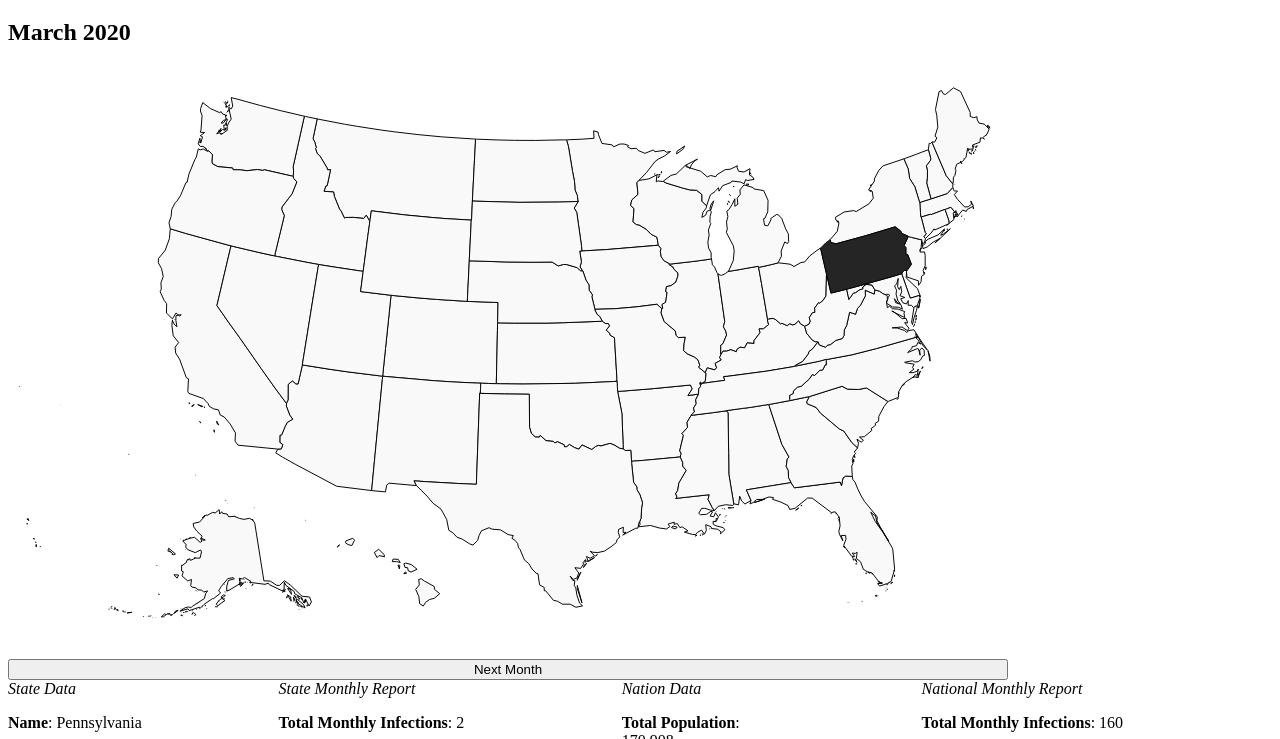
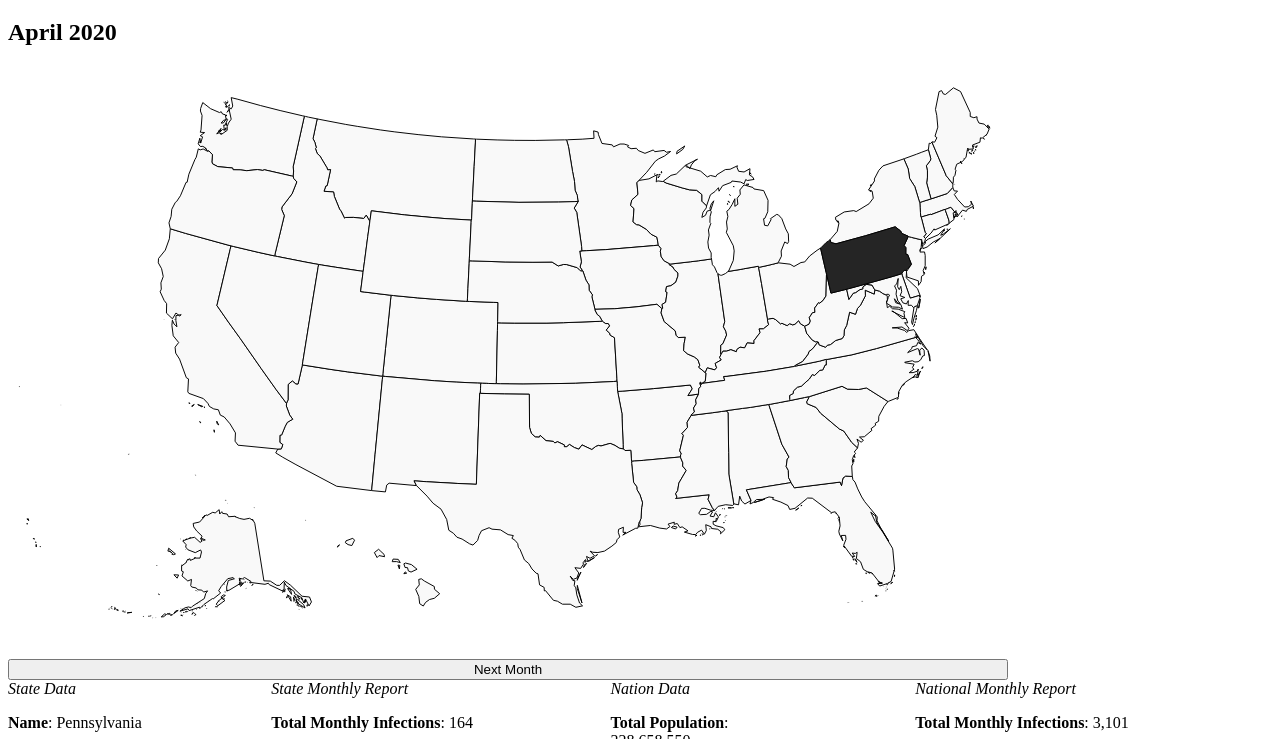
Before and after one commit to amrojjeh/pitt_challenge_2021, a plain HTML site: page index.html in a window 1280 px wide. Both pictures are taken after a click on the button "Next Month". Shown: the part 61-800 px from the top of the page. Drawn offline with Linux system fonts and the light colour scheme.

Commit message:
Finished??

```diff
--- a/index.html
+++ b/index.html
@@ -71,7 +71,7 @@
 </head>
 <body>
 	<h1>United States Map</h1>
-	<h2>March 2020</h2>
+	<h2 id="date">March 2020</h2>
 	<div id="container2">
 		<svg xmlns="http://www.w3.org/2000/svg" version="1.1" id="svg" viewBox="0 0 1000 589" width="1000px">
 			<path class="state" id="MA" data-name="Massachusetts" data-id="MA" d="m956.31178 153.05085-.29118-.19412v.29119l.29118-.0971zm-2.91189-2.6207.67944-.29119v-.38825l-.67944.67944zm12.03583-7.57092-.0971-1.35889-.19412-.7765.29119 2.13539zm-42.41659-9.9975-.67944.29119-5.5326 1.65007-1.94126.67944-2.23245.67944-.7765.29119v.29119l.29118 5.04728.29119 4.65903.29119 4.27078.48532.29119 1.74714-.48532 7.86211-2.32951.19412.48531 13.97709-5.33847.0971.19413 1.26182-.48532 4.4649-1.74713 4.27078 5.14434.58238-.48531.29119-1.45595-.0971 2.32952h.97063l.29119 1.16475.87357 1.65008 4.56197-5.5326 3.78546 1.26182.87357-1.94126 6.21204-3.30015-2.62071-5.14435.67945 3.30015-3.20309 2.42658-3.59133.29119-7.18267-7.66799-3.20309-4.85315 3.20309-3.39721-3.30015-.19413-1.35888-3.20308-.0971-.19413-5.53259 6.01791-12.22996 4.07666-3.97959 1.26182z"/>
@@ -140,7 +140,10 @@
 		let stateMonthlyReportDiv = document.getElementById("stateMonthlyReport");
 		let nationMonthlyReportDiv = document.getElementById("nationMonthlyReport");
 		let nationDataDiv = document.getElementById("nationData");
+		let dateH2 = document.getElementById("date");
 		let months = ["January", "February", "March", "April", "May", "June", "July", "August", "September", "October", "November", "December"];
+		let month_index = 2;
+		let year = 2020;
 
 		function generatePerson(state) {
 			return {
@@ -148,11 +151,20 @@
 				"vacation_frequency": Math.random(),
 				"work_frequency": Math.random() * 20 + 10,
 				"work_type": {
-					"contact": Math.random() * 3 + 1,
+					"contact": Math.random() * 10 + 1,
 					"outer": Math.random() < .3,
 				},
-				"infected": Math.random() < 0.001,
+				"infected": false,
 				"taxes_paid": Math.random() * 300 + 200,
+				"immune_for": 0, // in months
+				"infect": function () {
+					if (Math.random() <= (0.02 - 0.01 * this.immune_for)) {
+						this.infected = true;
+						this.immune_for = 0;
+						return true;
+					}
+					return false;
+				},
 			}
 		}
 
@@ -161,6 +173,10 @@
 				state.hidden.persons = [];
 				for (var x = 0; x < meta.simulated_population * state.hidden.population_proportion; ++x) {
 					state.hidden.persons.push(generatePerson(state));
+				}
+
+				for (var x = 0; x < state.hidden.infectivity_proportion * meta.real_infectivity / meta.real_per_simulated; ++x) {
+					state.hidden.persons[x].infected = true;
 				}
 			}
 		}
@@ -176,20 +192,16 @@
 		function updateInfections() {
 			for ([_, state] of Object.entries(states)) {
 				let infected = countInfected(state);
-				state.Infected = fObject.format(Math.round(infected * meta.real_per_simulated));
+				state.Infected = Math.round(infected * meta.real_per_simulated);
 				let proportion = infected / state.hidden.persons.length;
-				// Wanted to do something more dynamic, but that's hard to do with CSS
-				// I'll instead do ranges
-				// let decreaseColor = Math.round(249 * infected / state.hidden.persons.length);
-				// state.hidden.tag.style.fill = `rgb(249, ${249 - decreaseColor}, ${249 - decreaseColor})`;
 
-				if (proportion > 0.9)
+				if (proportion > 0.3)
 					state.hidden.tag.className.baseVal = "state heavy";
-				else if (proportion > 0.75)
+				else if (proportion > 0.25)
 					state.hidden.tag.className.baseVal = "state less-medium";
-				else if (proportion > 0.5)
+				else if (proportion > 0.20)
 					state.hidden.tag.className.baseVal = "state medium";
-				else if (proportion > 0.25)
+				else if (proportion > 0.15)
 					state.hidden.tag.className.baseVal = "state less-light";
 				else
 					state.hidden.tag.className.baseVal = "state light";
@@ -218,6 +230,7 @@
 			monthlyReport["Income Made"] = 0;
 			monthlyReport["Amount Worked"] = 0;
 			monthlyReport["Amount Vacationed"] = 0;
+			monthlyReport["Fatalities"] = 0;
 			return monthlyReport;
 		}
 
@@ -225,12 +238,13 @@
 			meta.total_population = 0;
 			meta.total_infected = 0;
 			for ([_, state] of Object.entries(states)) {
-				if (!state.hidden.current_population) {
-					state.hidden.current_population = Math.round(state.hidden.population_proportion * meta.simulated_population);
-				}
-				meta.total_population += state.hidden.current_population;
+				state.Population = Math.round(state.hidden.persons.length * meta.real_per_simulated);
+				meta.total_population += state.hidden.persons.length;
 				meta.total_infected += countInfected(state);
 			}
+
+			meta.total_infected = Math.round(meta.total_infected * meta.real_per_simulated);
+			meta.total_population = Math.round(meta.total_population * meta.real_per_simulated);
 		}
 
 		function nextMonth() {
@@ -253,29 +267,39 @@
 					state.hidden.monthlyReport["Income Made"] += taxesEarned;
 
 					// Infection stuff
-					if (!person.infected) continue;
+					if (!person.infected) {
+						if (person.immune_for > 0)
+							person.immune_for -= 1;
+						continue;
+					}
 					for (var x = 0; x < amountWorked; ++x) {
 						for (var y = 1; y < person.work_type.contact; ++y) {
-							if (Math.random() < 0.02) {
-								if (!person.work_type.outer) {
+							if (!person.work_type.outer) {
+								if (randomPerson(person.state).infect())
 									state.hidden.monthlyReport["Infection From Local Work"] += 1;
-									randomPerson(person.state).infected = true;
-								} else {
-									let s = randomState();
+							} else {
+								let s = randomState();
+								if (randomPerson(s).infect())
 									s.hidden.monthlyReport["Infection From Interstate Work"] += 1;
-									randomPerson(s).infected = true;
-								}
 							}
 						}
 					}
 
 					for (var x = 0; x < vacationTimes; ++x) {
 						for (var y = 0; y < meta.vacation_type.contact; ++y) {
-							if (Math.random() < 0.02) {
+							if (randomPerson(meta.vacation_state).infect())
 								meta.vacation_state.hidden.monthlyReport["Infection From Vacation"] += 1;
-								randomPerson(meta.vacation_state).infected = true;
-							}
 						}
+					}
+
+					// Does the guy die or recover?
+					if (Math.random() < 0.0016) {
+						// Person dies
+						state.hidden.monthlyReport["Fatalities"] += meta.real_per_simulated;
+						state.hidden.persons = person.state.hidden.persons.filter((e) => e != person);
+					} else {
+						person.infected = false;
+						person.immune_for = 5;
 					}
 
 				} // End of person loop
@@ -299,26 +323,38 @@
 				meta.monthlyReport["Income Made"] += state.hidden.monthlyReport["Income Made"];
 				meta.monthlyReport["Amount Worked"] += state.hidden.monthlyReport["Amount Worked"];
 				meta.monthlyReport["Amount Vacationed"] += state.hidden.monthlyReport["Amount Vacationed"];
+				meta.monthlyReport["Fatalities"] += state.hidden.monthlyReport["Fatalities"];
 				for ([k, v] of Object.entries(state.hidden.monthlyReport)) {
-					state.hidden.monthlyReport[k] = fObject.format(Math.round(v));
+					state.hidden.monthlyReport[k] = Math.round(v);
 				}
+				state.Fatalities += state.hidden.monthlyReport["Fatalities"];
 			}
 
 			for ([k, v] of Object.entries(meta.monthlyReport)) {
-				meta.monthlyReport[k] = fObject.format(Math.round(v));
+				meta.monthlyReport[k] = Math.round(v);
 			}
 
 			meta.money = Math.round(meta.money);
+			meta.Fatalities += meta.monthlyReport["Fatalities"];
 			updateInfections();
 			updatePopulation();
 			displayData(selectedState);
+			if (++month_index > 11) {
+				month_index = 0;
+				year++;
+			}
+			dateH2.innerText = `${months[month_index]} ${year}`;
 		}
 
 		function displayData(state) {
 			var html = "<i>State Data</i>";
 			for ([key, value] of Object.entries(state)) {
-				if (key != "hidden")
-					html += `<p><strong>${key}</strong>: ${value}</p>`;
+				if (key != "hidden") {
+					if (typeof value == "number")
+						html += `<p><strong>${key}</strong>: ${fObject.format(value)}</p>`;
+					else
+						html += `<p><strong>${key}</strong>: ${value}</p>`;
+				}
 			}
 			stateDataDiv.innerHTML = html;
 
@@ -326,18 +362,19 @@
 			html += `<p><strong>Total Population</strong>: ${fObject.format(meta.total_population)}</p>`;
 			html += `<p><strong>Total Money</strong>: ${fObject.format(meta.money)}</p>`;
 			html += `<p><strong>Total Infected</strong>: ${fObject.format(meta.total_infected)}</p>`;
+			html += `<p><strong>Total Fatalities</strong>: ${fObject.format(meta.Fatalities)}</p>`;
 			nationDataDiv.innerHTML = html;
 
 			html = "<i>State Monthly Report</i>";
 			if (!state.hidden.monthlyReport) return;
 			for ([key, value] of Object.entries(state.hidden.monthlyReport)) {
-				html += `<p><strong>${key}</strong>: ${value}</p>`;
+				html += `<p><strong>${key}</strong>: ${fObject.format(value)}</p>`;
 			}
 			stateMonthlyReportDiv.innerHTML = html;
 
 			html = "<i>National Monthly Report</i>";
 			for ([key, value] of Object.entries(meta.monthlyReport)) {
-				html += `<p><strong>${key}</strong>: ${value}</p>`;
+				html += `<p><strong>${key}</strong>: ${fObject.format(value)}</p>`;
 			}
 
 			nationMonthlyReportDiv.innerHTML = html;
--- a/states.js
+++ b/states.js
@@ -453,22 +453,20 @@ let states = {
 
 let meta = {
   "real_population": 576851,
-  "simulated_population": 300,
+  "simulated_population": 500,
   "real_infectivity": 109,
   "vacation_state": states["HI"],
   "vacation_type": {
     "contact": 5, // How many people do people contact when in vacation?
   },
+  "Fatalities": 0,
   "money": 0,
 };
 
 let fObject = new Intl.NumberFormat('en-US');
 
-// Sync data
-for (state of Object.keys(states)) {
-  state = states[state];
-  state.Population = fObject.format(Math.round(meta.real_population * state.hidden.population_proportion));
+for ([_, state] of Object.entries(states)) {
+  state.Fatalities = 0;
 }
 
-
 meta.real_per_simulated = meta.real_population / meta.simulated_population;
```
